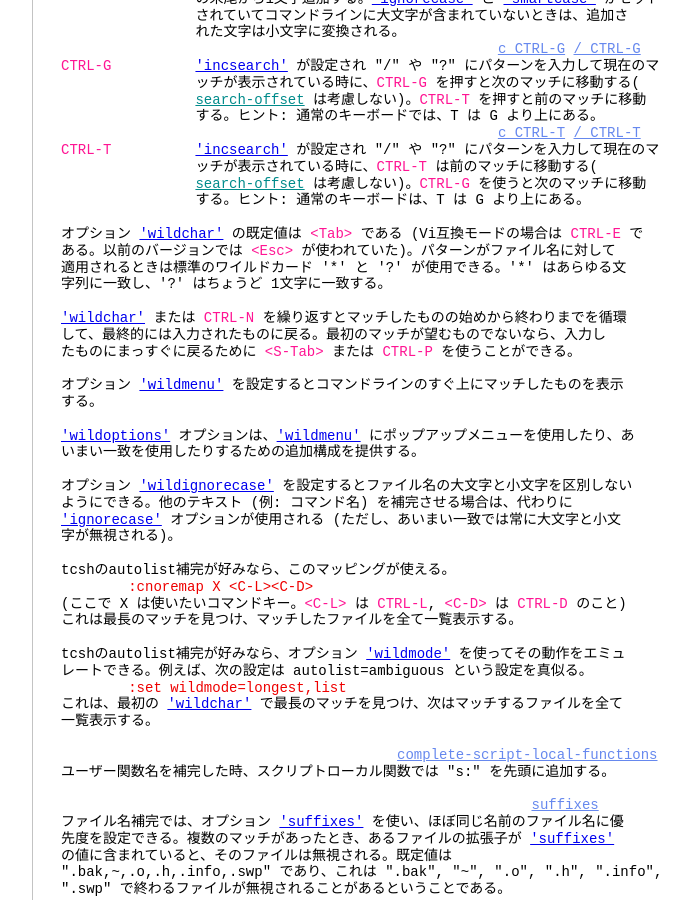
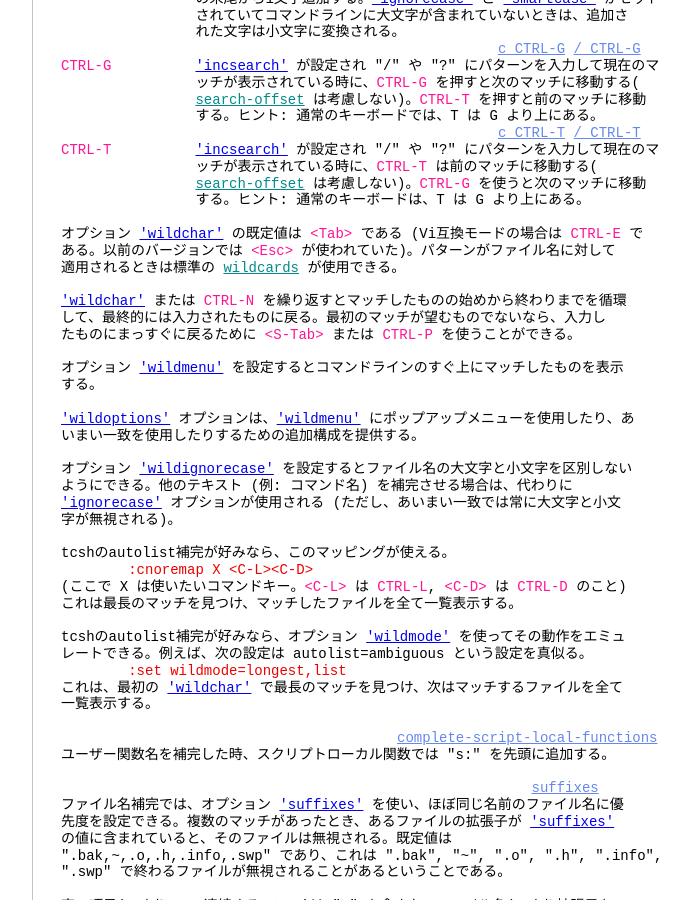
Before and after one commit to vim-jp/vimdoc-ja, a Jekyll site: the page built from cmdline.html, in a window 1280 px wide and 900 px high, scrolled down 7347 px. Shown: the whole window, without its empty margins (340-1030 px from the left). Built offline with Jekyll 4.4.1, drawn with Linux system fonts in a browser that asks for light colours; nearby versions of some CDN libraries; comment, search, counter and statistics services are not loaded; some of the changed text lies outside the part shown.

Commit message:
Generated by GitHub workflow 7196442426
https://github.com/vim-jp/vimdoc-ja-working/actions/runs/7196442426

```diff
--- a/cmdline.html
+++ b/cmdline.html
@@ -3,7 +3,7 @@ layout: vimdoc
 helpname: 'cmdline'
 ---
 <div id='vimCodeElement'>
-<a class="Constant" href="cmdline.html" name="cmdline.txt">cmdline.txt</a>&nbsp;&nbsp; For&nbsp;<span class="Identifier">Vim バージョン 9.0.</span>&nbsp;&nbsp;Last change: 2023 Nov 15<br>
+<a class="Constant" href="cmdline.html" name="cmdline.txt">cmdline.txt</a>&nbsp;&nbsp; For&nbsp;<span class="Identifier">Vim バージョン 9.0.</span>&nbsp;&nbsp;Last change: 2023 Dec 09<br>
 <br>
 <br>
 &nbsp;&nbsp;&nbsp;&nbsp;&nbsp;&nbsp;&nbsp;&nbsp;&nbsp;&nbsp;&nbsp;&nbsp;&nbsp;&nbsp;&nbsp;&nbsp;&nbsp;&nbsp;<span class="Identifier">VIMリファレンスマニュアル&nbsp;&nbsp;&nbsp;&nbsp;by Bram Moolenaar</span><br>
@@ -443,8 +443,7 @@ helpname: 'cmdline'
 <br>
 オプション&nbsp;<a class="Type" href="options.html#'wildchar'">'wildchar'</a>&nbsp;の既定値は&nbsp;<span class="Special">&lt;Tab&gt;</span>&nbsp;である (Vi互換モードの場合は&nbsp;<span class="Special">CTRL-E</span>&nbsp;で<br>
 ある。以前のバージョンでは&nbsp;<span class="Special">&lt;Esc&gt;</span>&nbsp;が使われていた)。パターンがファイル名に対して<br>
-適用されるときは標準のワイルドカード '*' と '?' が使用できる。'*' はあらゆる文<br>
-字列に一致し、'?' はちょうど 1文字に一致する。<br>
+適用されるときは標準の&nbsp;<a class="Identifier" href="editing.html#wildcards">wildcards</a>&nbsp;が使用できる。<br>
 <br>
 <a class="Type" href="options.html#'wildchar'">'wildchar'</a>&nbsp;または&nbsp;<span class="Special">CTRL-N</span>&nbsp;を繰り返すとマッチしたものの始めから終わりまでを循環<br>
 して、最終的には入力されたものに戻る。最初のマッチが望むものでないなら、入力し<br>
```
